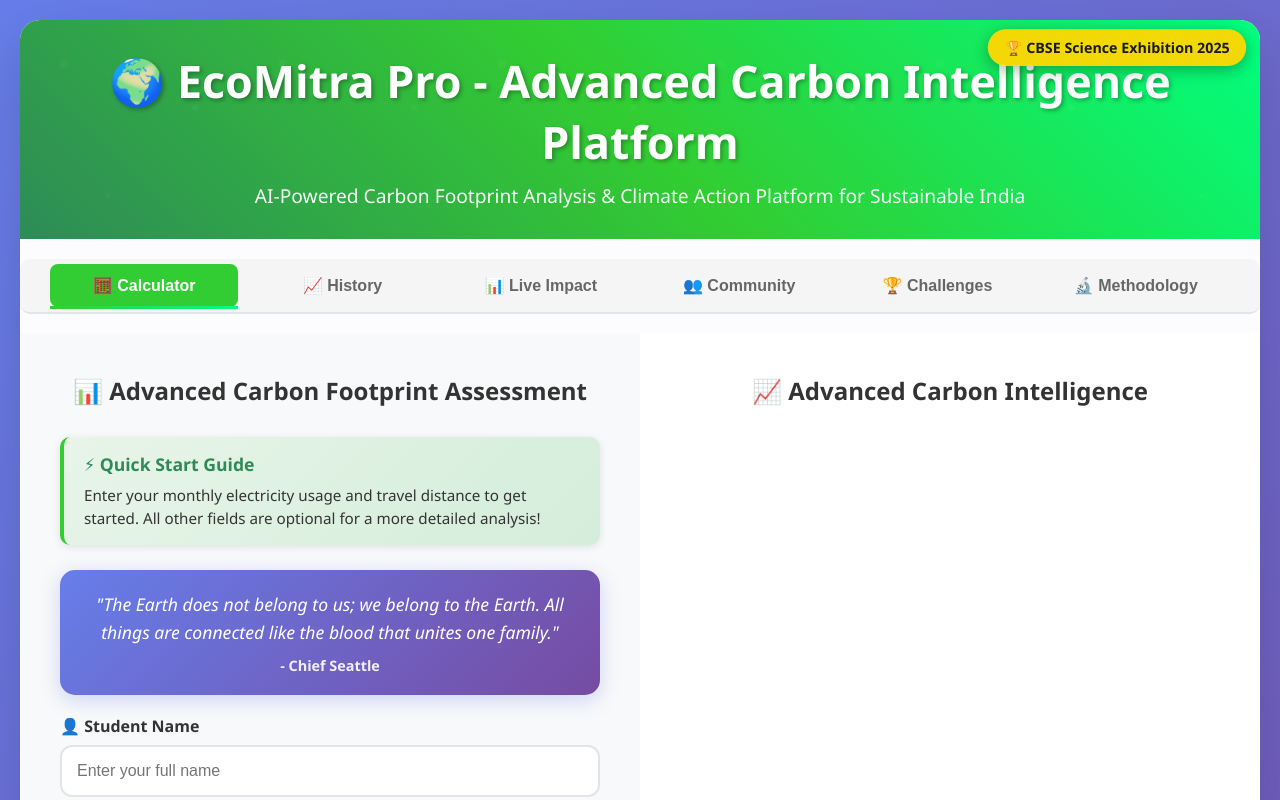
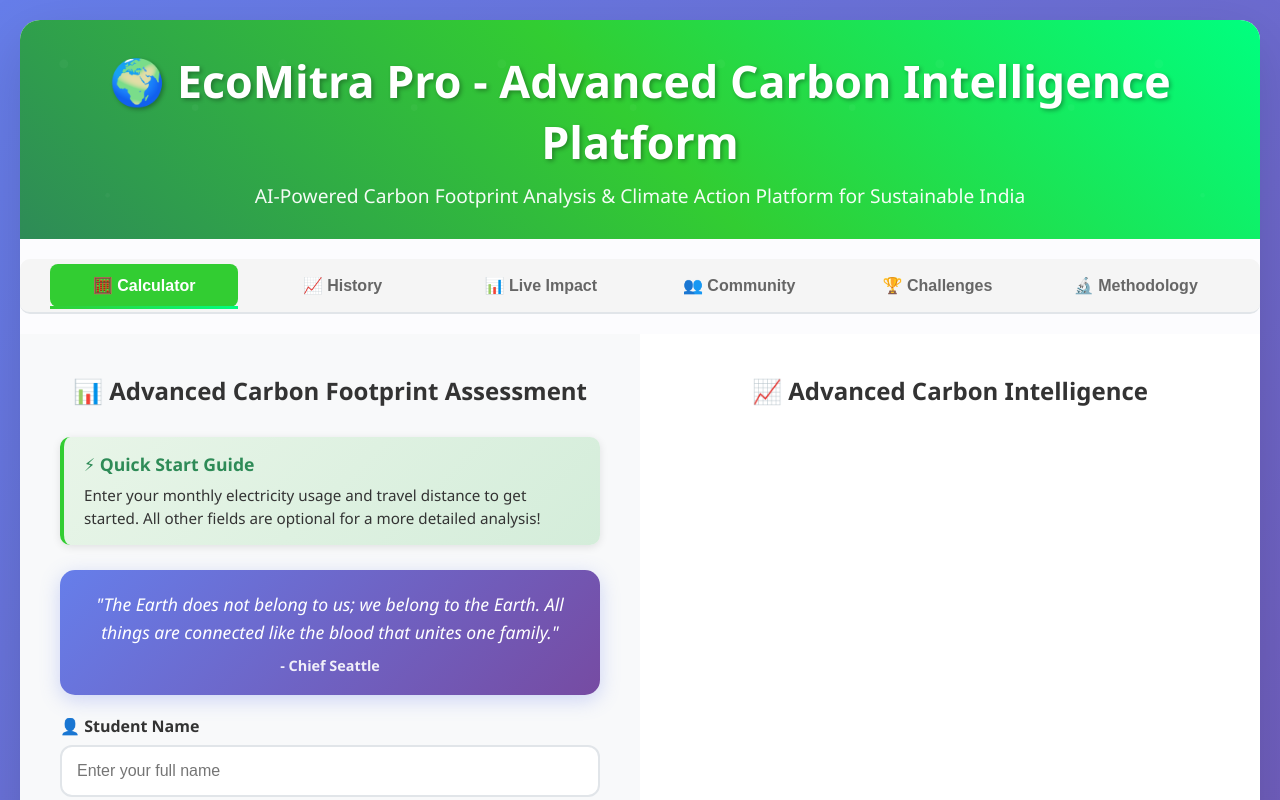
Before and after one commit to dps-projects/ecomitra-pro, a plain HTML site: page index.html in a window 1280 px wide. Shown: the top 800 px of the page. Drawn offline with Linux system fonts and the light colour scheme; no server answers.

Commit message:
Update index.html

```diff
--- a/index.html
+++ b/index.html
@@ -14,7 +14,6 @@
 <body>
     <div class="container">
         <div class="header">
-            <div class="exhibition-badge">🏆 CBSE Science Exhibition 2025</div>
             <h1>🌍 EcoMitra Pro - Advanced Carbon Intelligence Platform</h1>
             <p>AI-Powered Carbon Footprint Analysis & Climate Action Platform for Sustainable India</p>
             <!-- <div class="live-data-banner">
```
